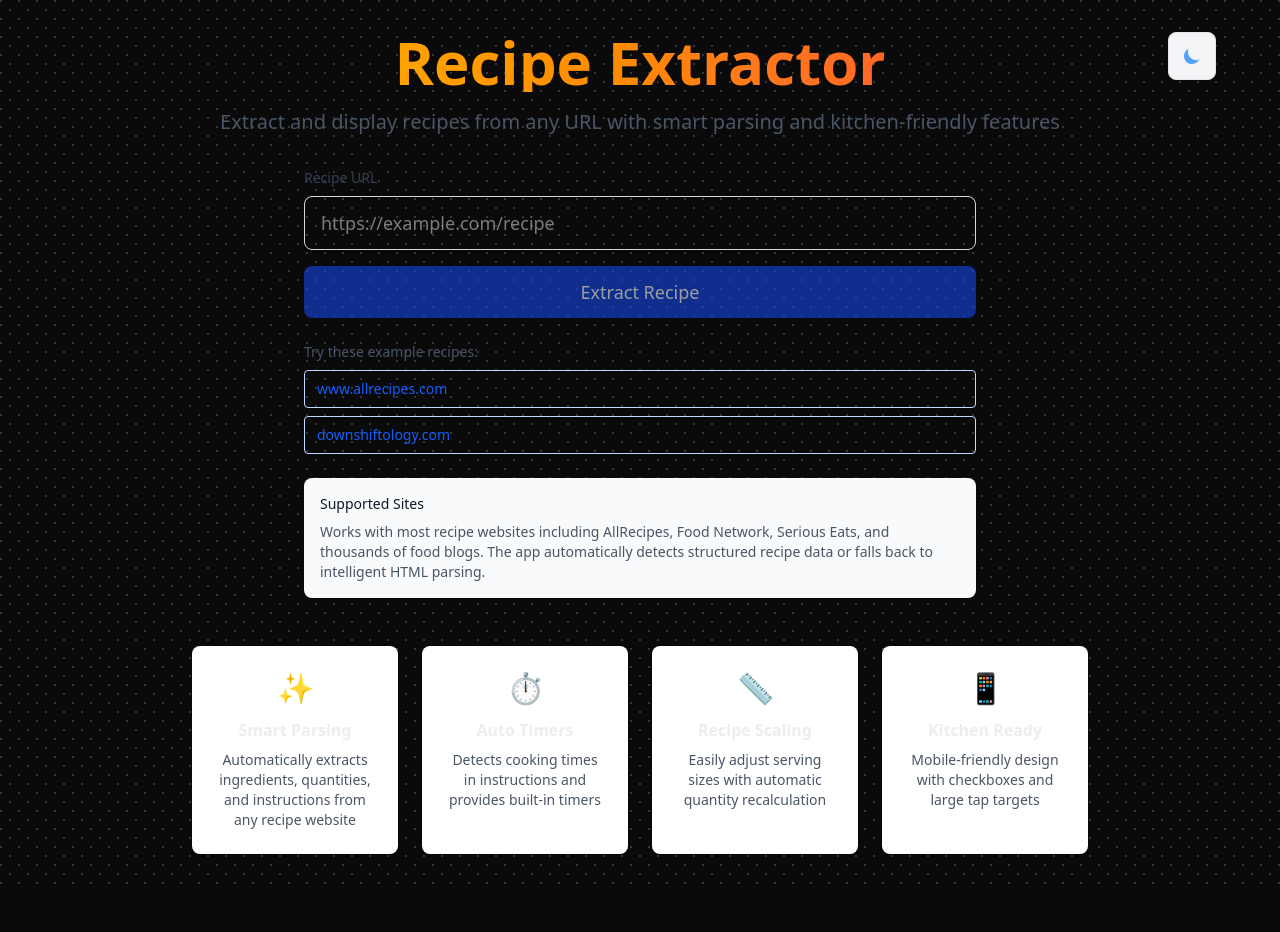
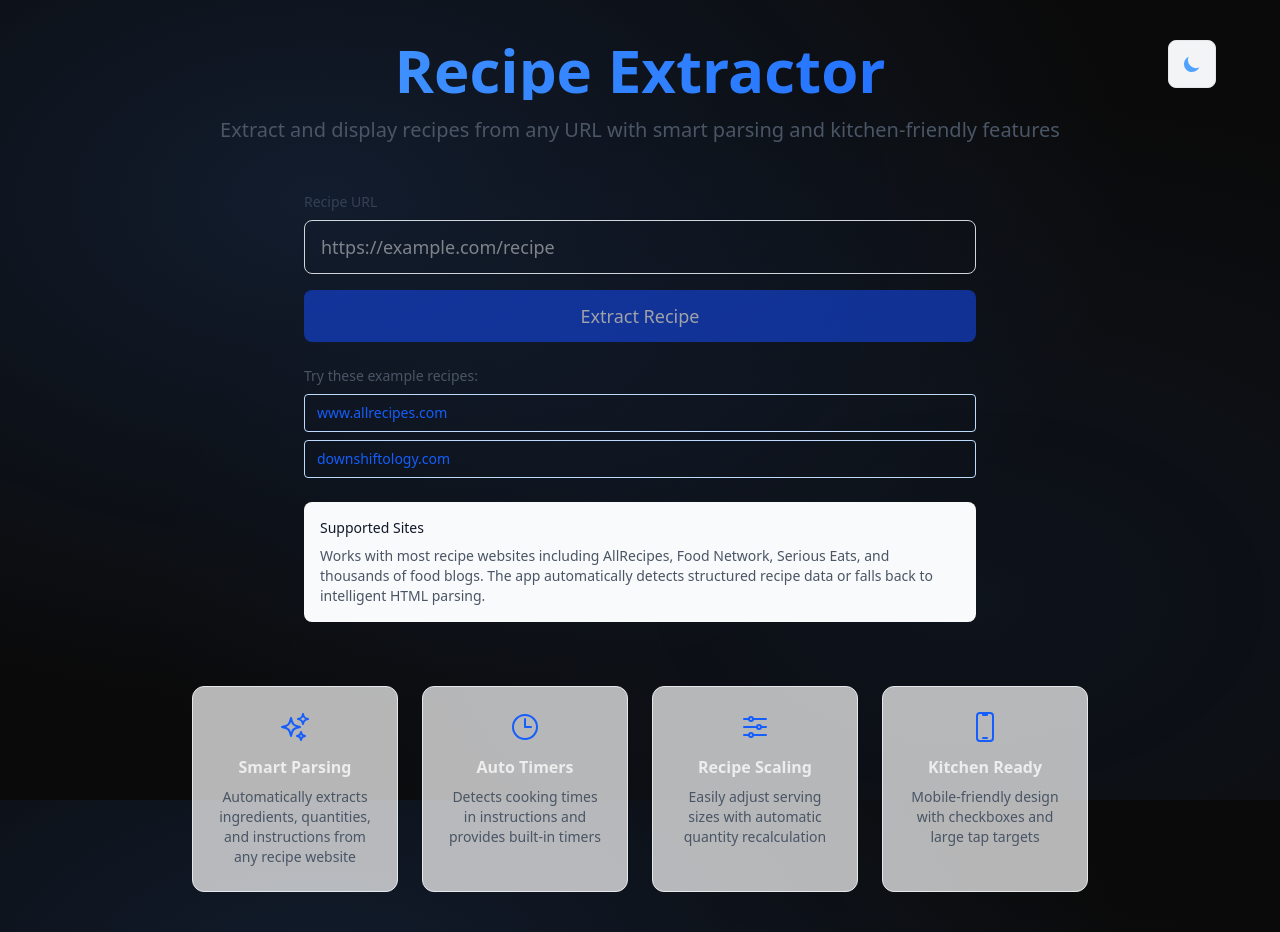
Before and after one commit to asteroidsumo58/josh-recipe-extractor-cursor, a Next.js app: page / in a window 1280 px wide. Before the commit the page ends 886 px from the top, so only its background shows below. Built offline with nearby package versions, Linux system fonts and the light colour scheme.

Commit message:
feat: revamp UI with modern animations

```diff
--- a/package.json
+++ b/package.json
@@ -20,6 +20,7 @@
     "pipeline:recipes": "node ./scripts/fetch-recipes.js && vitest run src/test/e2e-audit.test.ts"
   },
   "dependencies": {
+    "@heroicons/react": "^2.1.5",
     "cheerio": "^1.1.2",
     "lru-cache": "^11.1.0",
     "next": "15.5.2",
--- a/src/app/globals.css
+++ b/src/app/globals.css
@@ -87,27 +87,29 @@ html.dark {
 body {
   background: var(--background) !important;
   background-image:
-    radial-gradient(circle at 1px 1px, rgba(255, 255, 255, 0.18) 1px, transparent 0),
-    radial-gradient(circle at 1px 1px, rgba(255, 255, 255, 0.18) 1px, transparent 0) !important;
-  background-size: 18px 18px, 18px 18px !important;
-  background-position: 0 0, 9px 9px !important;
+    radial-gradient(at 25% 25%, rgba(59, 130, 246, 0.12), transparent 60%),
+    radial-gradient(at 75% 75%, rgba(59, 130, 246, 0.06), transparent 60%) !important;
+  background-attachment: fixed;
   color: var(--foreground);
   font-family: var(--font-sans), Arial, Helvetica, sans-serif;
-  transition: background-color 0.2s ease-in-out, color 0.2s ease-in-out, background-image 0.2s ease-in-out;
+  transition: background-color 0.3s ease, color 0.3s ease, background-image 0.3s ease;
 }
 
 /* Ensure the body background changes with theme */
 .dark body {
   background: var(--background) !important;
   background-image:
-    radial-gradient(circle at 1px 1px, rgba(255, 255, 255, 0.18) 1px, transparent 0),
-    radial-gradient(circle at 1px 1px, rgba(255, 255, 255, 0.18) 1px, transparent 0) !important;
-  background-size: 18px 18px, 18px 18px !important;
-  background-position: 0 0, 9px 9px !important;
+    radial-gradient(at 25% 25%, rgba(59, 130, 246, 0.15), transparent 60%),
+    radial-gradient(at 75% 75%, rgba(59, 130, 246, 0.08), transparent 60%) !important;
+  background-attachment: fixed;
 }
 
 .light body {
   background: #ffffff;
+  background-image:
+    radial-gradient(at 25% 25%, rgba(59, 130, 246, 0.12), transparent 60%),
+    radial-gradient(at 75% 75%, rgba(59, 130, 246, 0.06), transparent 60%) !important;
+  background-attachment: fixed;
 }
 
 /* Force light mode to be very light */
@@ -137,10 +139,9 @@ body {
 .light body {
   background: #ffffff !important;
   background-image:
-    radial-gradient(circle at 1px 1px, rgba(0, 0, 0, 0.12) 1px, transparent 0),
-    radial-gradient(circle at 1px 1px, rgba(0, 0, 0, 0.12) 1px, transparent 0) !important;
-  background-size: 18px 18px, 18px 18px !important;
-  background-position: 0 0, 9px 9px !important;
+    radial-gradient(at 25% 25%, rgba(59, 130, 246, 0.12), transparent 60%),
+    radial-gradient(at 75% 75%, rgba(59, 130, 246, 0.06), transparent 60%) !important;
+  background-attachment: fixed;
   color: #171717 !important;
 }
 
@@ -172,3 +173,18 @@ body {
 .light .dark\:text-gray-400 {
   color: #6b7280 !important;
 }
+
+@keyframes fade-in {
+  from {
+    opacity: 0;
+    transform: translateY(4px);
+  }
+  to {
+    opacity: 1;
+    transform: translateY(0);
+  }
+}
+
+@utility fade-in {
+  animation: fade-in 0.4s ease-out both;
+}
--- a/src/app/page.tsx
+++ b/src/app/page.tsx
@@ -1,6 +1,6 @@
 'use client';
 
-import { useState, useEffect } from 'react';
+import { useState } from 'react';
 import RecipeForm from '@/components/RecipeForm';
 import RecipeView from '@/components/RecipeView';
 import ErrorDisplay from '@/components/ErrorDisplay';
@@ -10,7 +10,12 @@ import { ParseError } from '@/types/api';
 import { TimerProvider } from '@/contexts/TimerContext';
 import { ErrorBoundary } from '@/components/ErrorBoundary';
 import ThemeToggle from '@/components/ThemeToggle';
-
+import {
+  SparklesIcon,
+  ClockIcon,
+  AdjustmentsHorizontalIcon,
+  DevicePhoneMobileIcon,
+} from '@heroicons/react/24/outline';
 
 type AppState = 'form' | 'loading' | 'recipe' | 'error';
 
@@ -41,8 +46,10 @@ export default function Home() {
     } catch (err) {
       setError({
         error: 'fetch_failed',
-        message: 'Failed to connect to the server. Please check your internet connection and try again.',
-        suggestion: 'Make sure you have a stable internet connection and the URL is accessible.'
+        message:
+          'Failed to connect to the server. Please check your internet connection and try again.',
+        suggestion:
+          'Make sure you have a stable internet connection and the URL is accessible.',
       });
       setState('error');
     }
@@ -66,65 +73,44 @@ export default function Home() {
     setRecipe(null);
   };
 
-  // Debug logging for CSS troubleshooting
-  useEffect(() => {
-    console.log('🎨 CSS Debug - Page loaded');
-    console.log('📱 Window dimensions:', window.innerWidth, 'x', window.innerHeight);
-    console.log('🌙 Current theme class:', document.documentElement.className);
-    console.log('🎯 Body computed styles:', getComputedStyle(document.body));
-
-    // Check if our CSS is being applied
-    const bodyStyles = getComputedStyle(document.body);
-    console.log('🎨 Body background-image:', bodyStyles.backgroundImage);
-    console.log('🎨 Body background-size:', bodyStyles.backgroundSize);
-    console.log('🎨 Body background-color:', bodyStyles.backgroundColor);
-
-    // Check specific button styles
-    const testButton = document.querySelector('button');
-    if (testButton) {
-      const buttonStyles = getComputedStyle(testButton);
-      console.log('🔵 Button background-color:', buttonStyles.backgroundColor);
-      console.log('🔵 Button color:', buttonStyles.color);
-    }
-
-    // Test CSS variables
-    const rootStyles = getComputedStyle(document.documentElement);
-    console.log('🎨 CSS Variables:');
-    console.log('--background:', rootStyles.getPropertyValue('--background'));
-    console.log('--primary:', rootStyles.getPropertyValue('--primary'));
-    console.log('--foreground:', rootStyles.getPropertyValue('--foreground'));
-
-    // Add a mutation observer to watch for theme changes
-    const observer = new MutationObserver((mutations) => {
-      mutations.forEach((mutation) => {
-        if (mutation.type === 'attributes' && mutation.attributeName === 'class') {
-          console.log('🎨 Theme changed to:', document.documentElement.className);
-          console.log('🎨 New body background:', getComputedStyle(document.body).backgroundImage);
-        }
-      });
-    });
-
-    observer.observe(document.documentElement, {
-      attributes: true,
-      attributeFilter: ['class']
-    });
-
-    return () => observer.disconnect();
-  }, []);
+  const features = [
+    {
+      icon: SparklesIcon,
+      title: 'Smart Parsing',
+      description:
+        'Automatically extracts ingredients, quantities, and instructions from any recipe website',
+    },
+    {
+      icon: ClockIcon,
+      title: 'Auto Timers',
+      description:
+        'Detects cooking times in instructions and provides built-in timers',
+    },
+    {
+      icon: AdjustmentsHorizontalIcon,
+      title: 'Recipe Scaling',
+      description:
+        'Easily adjust serving sizes with automatic quantity recalculation',
+    },
+    {
+      icon: DevicePhoneMobileIcon,
+      title: 'Kitchen Ready',
+      description:
+        'Mobile-friendly design with checkboxes and large tap targets',
+    },
+  ];
 
   return (
     <ErrorBoundary>
       <TimerProvider>
-        <div className="min-h-screen py-8 px-4">
+        <div className="min-h-screen py-10 px-4 fade-in">
           <div className="max-w-6xl mx-auto">
             {/* Header */}
-        <header className="text-center mb-8 relative">
-          {/* Theme Toggle */}
+            <header className="text-center mb-12 relative">
               <div className="absolute top-0 right-0">
                 <ThemeToggle />
               </div>
-
-          <h1 className="text-4xl md:text-6xl font-bold mb-4 bg-gradient-to-r from-yellow-400 to-orange-500 to-red-500 bg-clip-text text-transparent">
+              <h1 className="text-4xl md:text-6xl font-bold mb-4 bg-gradient-to-r from-blue-400 to-blue-600 bg-clip-text text-transparent">
                 Recipe Extractor
               </h1>
               <p className="text-xl text-gray-600 dark:text-gray-300">
@@ -132,16 +118,11 @@ export default function Home() {
               </p>
             </header>
 
-
-
             {/* Main Content */}
-        <main role="main">
+            <main role="main" className="space-y-8">
               {state === 'form' && (
                 <section aria-label="Recipe URL input form">
-              <RecipeForm
-                onSubmit={handleSubmit}
-                loading={false}
-              />
+                  <RecipeForm onSubmit={handleSubmit} loading={false} />
                 </section>
               )}
 
@@ -153,67 +134,40 @@ export default function Home() {
 
               {state === 'recipe' && recipe && (
                 <section aria-label="Recipe display">
-              <RecipeView
-                recipe={recipe}
-                onBack={handleBack}
-              />
+                  <RecipeView recipe={recipe} onBack={handleBack} />
                 </section>
               )}
 
               {state === 'error' && error && (
                 <section aria-label="Error message" role="alert">
-              <ErrorDisplay
-                error={error}
-                onRetry={handleRetry}
-                onReset={handleReset}
-              />
+                  <ErrorDisplay error={error} onRetry={handleRetry} onReset={handleReset} />
                 </section>
               )}
             </main>
 
-        {/* Features Preview (only show on form state) */}
+            {/* Features Preview */}
             {state === 'form' && (
-          <div className="mt-12 max-w-4xl mx-auto">
+              <div className="mt-16 max-w-4xl mx-auto">
                 <div className="grid md:grid-cols-2 lg:grid-cols-4 gap-6">
-              <div className="text-center p-6 bg-white dark:bg-gray-800 rounded-lg shadow-sm">
-                <div className="text-3xl mb-3">✨</div>
-                <h3 className="font-semibold mb-2">Smart Parsing</h3>
+                  {features.map((feature, idx) => (
+                    <div
+                      key={feature.title}
+                      className="group text-center p-6 rounded-xl border border-gray-200 dark:border-gray-700 bg-white/70 dark:bg-gray-800/70 backdrop-blur-sm transition-all hover:-translate-y-1 hover:shadow-lg fade-in"
+                      style={{ animationDelay: `${idx * 0.1 + 0.2}s` }}
+                    >
+                      <feature.icon className="w-8 h-8 mx-auto mb-3 text-blue-600 dark:text-blue-400 transition-transform group-hover:scale-110" />
+                      <h3 className="font-semibold mb-2">{feature.title}</h3>
                       <p className="text-sm text-gray-600 dark:text-gray-400">
-                  Automatically extracts ingredients, quantities, and instructions from any recipe website
+                        {feature.description}
                       </p>
                     </div>
-
-              <div className="text-center p-6 bg-white dark:bg-gray-800 rounded-lg shadow-sm">
-                <div className="text-3xl mb-3">⏱️</div>
-                <h3 className="font-semibold mb-2">Auto Timers</h3>
-                <p className="text-sm text-gray-600 dark:text-gray-400">
-                  Detects cooking times in instructions and provides built-in timers
-                </p>
-              </div>
-
-              <div className="text-center p-6 bg-white dark:bg-gray-800 rounded-lg shadow-sm">
-                <div className="text-3xl mb-3">📏</div>
-                <h3 className="font-semibold mb-2">Recipe Scaling</h3>
-                <p className="text-sm text-gray-600 dark:text-gray-400">
-                  Easily adjust serving sizes with automatic quantity recalculation
-                </p>
-              </div>
-
-              <div className="text-center p-6 bg-white dark:bg-gray-800 rounded-lg shadow-sm">
-                <div className="text-3xl mb-3">📱</div>
-                <h3 className="font-semibold mb-2">Kitchen Ready</h3>
-                <p className="text-sm text-gray-600 dark:text-gray-400">
-                  Mobile-friendly design with checkboxes and large tap targets
-                </p>
-              </div>
+                  ))}
                 </div>
               </div>
             )}
           </div>
         </div>
       </TimerProvider>
-
-
     </ErrorBoundary>
   );
 }
--- a/src/components/RecipeForm.tsx
+++ b/src/components/RecipeForm.tsx
@@ -40,7 +40,7 @@ export default function RecipeForm({ onSubmit, loading }: RecipeFormProps) {
   ];
 
   return (
-    <div className="w-full max-w-2xl mx-auto">
+    <div className="w-full max-w-2xl mx-auto fade-in">
       <form onSubmit={handleSubmit} className="space-y-4">
         <div>
           <label htmlFor="recipe-url" className="block text-sm font-medium text-gray-700 dark:text-gray-300 mb-2">
@@ -82,10 +82,10 @@ export default function RecipeForm({ onSubmit, loading }: RecipeFormProps) {
           disabled={loading || !url.trim()}
           className={`
             w-full px-6 py-3 text-lg font-medium rounded-lg
-            transition-colors duration-200 focus:outline-none focus:ring-2 focus:ring-offset-2
+            transition-all duration-200 focus:outline-none focus:ring-2 focus:ring-offset-2
             ${loading || !url.trim()
               ? 'bg-blue-700 text-white opacity-60 cursor-not-allowed'
-              : 'bg-blue-700 hover:bg-blue-800 text-white focus:ring-blue-500'
+              : 'bg-blue-700 hover:bg-blue-800 text-white focus:ring-blue-500 hover:-translate-y-0.5 active:translate-y-0'
             }
           `}
         >
@@ -112,7 +112,7 @@ export default function RecipeForm({ onSubmit, loading }: RecipeFormProps) {
               className="block w-full text-left px-3 py-2 text-sm text-blue-600 dark:text-blue-400
                          hover:bg-blue-50 dark:hover:bg-gray-800 rounded border border-blue-200
                          dark:border-gray-600 disabled:opacity-50 disabled:cursor-not-allowed
-                         transition-colors duration-200"
+                         transition-all duration-200 hover:-translate-y-0.5"
             >
               {new URL(exampleUrl).hostname}
             </button>
```
Also changed, not shown: 1 other file (tests, documents, lock files or other folders). Lines whose indentation alone changed are shown as unchanged.
